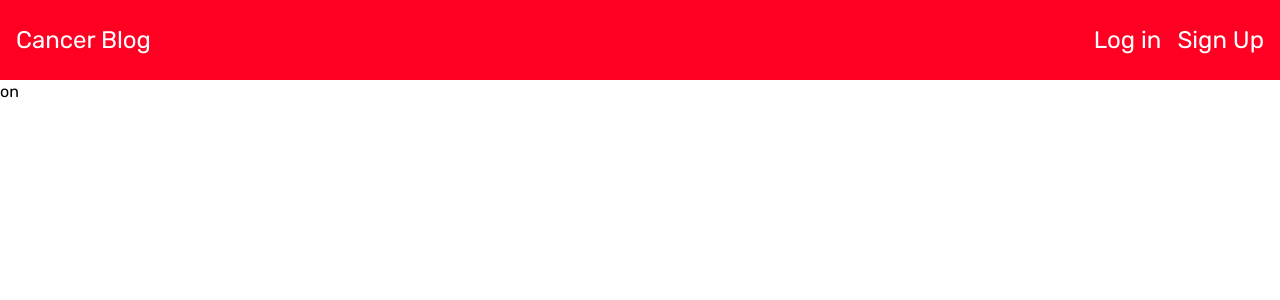
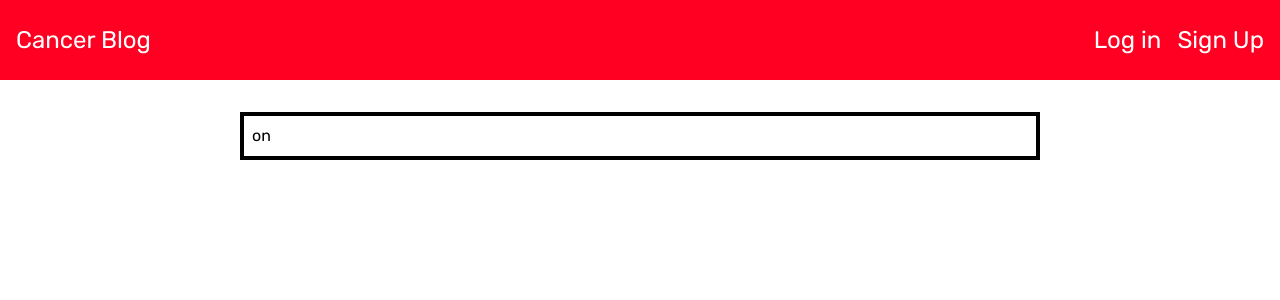
Before and after one commit to chris-15/Journey, a React (Create React App) app in the folder client/: page /post/1 in a window 1280 px wide. Shown: the top 300 px of the page. Built offline with nearby package versions, Linux system fonts and the light colour scheme; no server answers; the HTML template or start-up script is replaced by a standard one.

Commit message:
added some basic styling for single post page

```diff
--- a/client/src/pages/SinglePost.js
+++ b/client/src/pages/SinglePost.js
@@ -18,15 +18,20 @@ const SinglePost = () => {
   }
 
   return (
-    <main className="">
-        <div>
-            <p>{post.username} on {post.createdAt}</p>
+    <main className="grid grid-cols-1 h-screen w-full">
+      <div className="max-w-[400px] sm:max-w-[600px] md:max-w-[800px] w-full mx-auto py-6">
+          <h2 className="text-2xl text-center">{post.postTitle}</h2>
+
+        <div className="border-4 border-solid border-black p-2 my-2">
+          <p>
+            {post.username} on {post.createdAt}
+          </p>
+          <p>{post.postText}</p>
         </div>
-        <div>
-            <p>{post.postText}</p>
-        </div>
+
+      </div>
     </main>
-  )
+  );
 };
 
 export default SinglePost;
```
